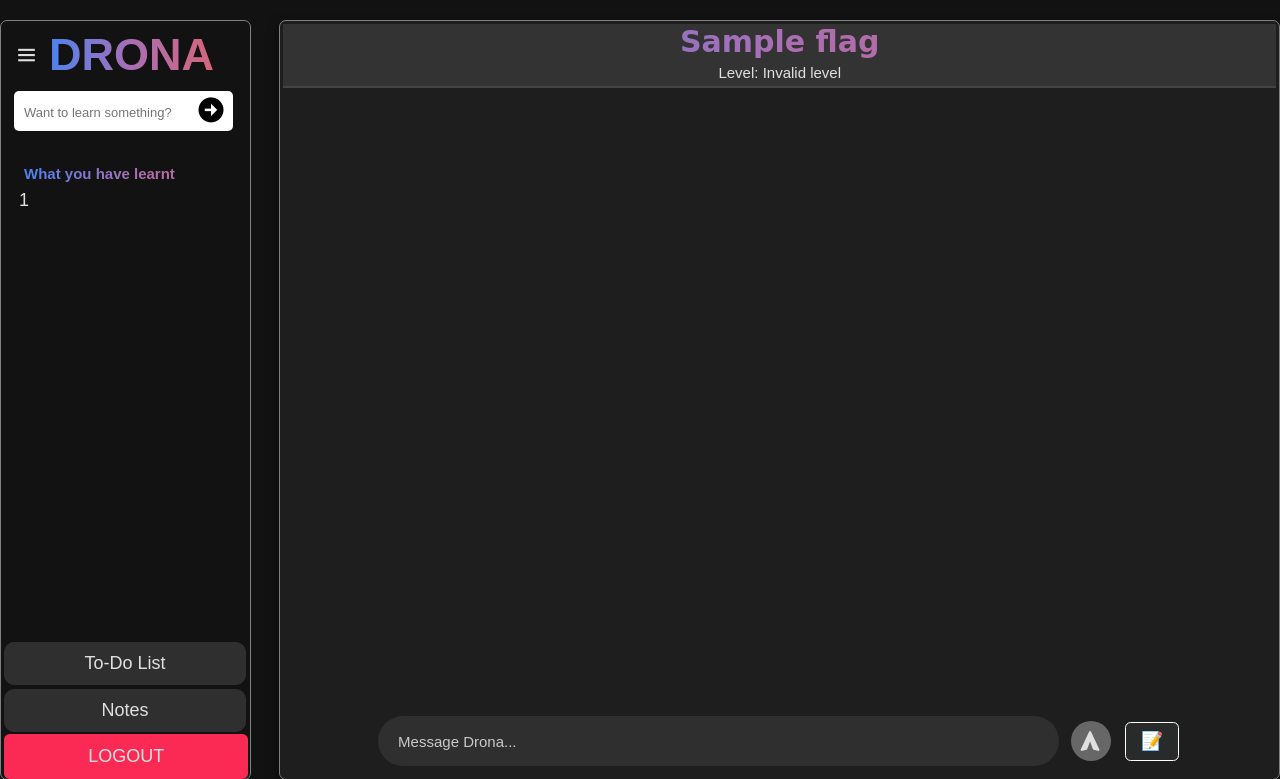
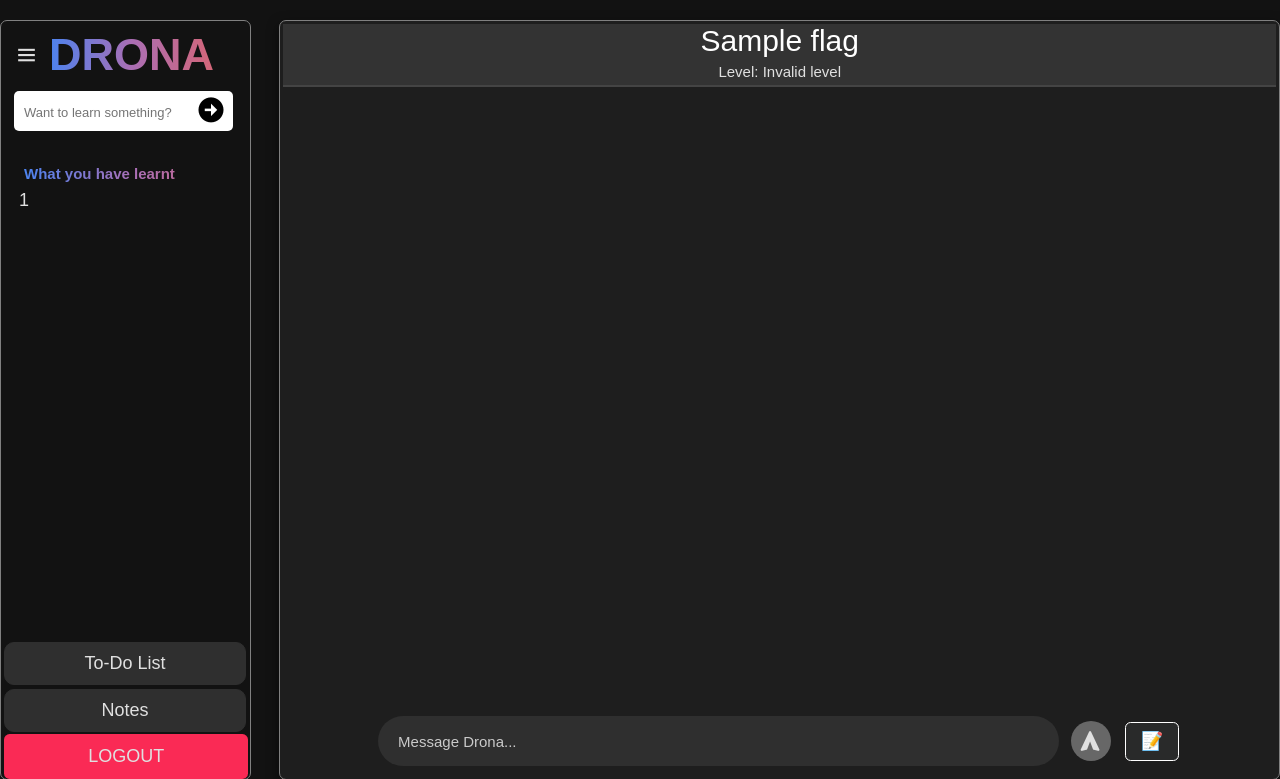
Before and after one commit to navneetkumaryadav207001/CodenameDrona, a Flask app: template templates/dashboard.html in a window 1280 px wide. Shown: the top 779 px of the page. Run offline with Flask 3, Linux system fonts and the light colour scheme; the template is opened without the code that fills it: most values are stand-ins (such as "Sample title", 1, 10 or a date in 2020); data that the repository does not hold is empty; some web fonts are replaced.

Commit message:
Update dashboard.html

```diff
--- a/templates/dashboard.html
+++ b/templates/dashboard.html
@@ -63,7 +63,7 @@
         <div class="card" id='card' style=" border: 1px grey solid; border-radius: 7px; padding: 3px; height: 95vh;">
             <!-- Header Section -->
             <div id="header">
-                <h1 style="background-image: linear-gradient(to right, #4C83EF, #AA6EB4, #D46678); background-clip: text; color: transparent;">{{ flag }}</h1>
+                <h1 style="font-family: Audiowide, sans-serif; font-weight: 400; font-style: normal; color: white;">{{ flag }}</h1>
                 <div id="level" style="padding: 5px;">
                     Level:
                     {% if level == 1 %}
```
